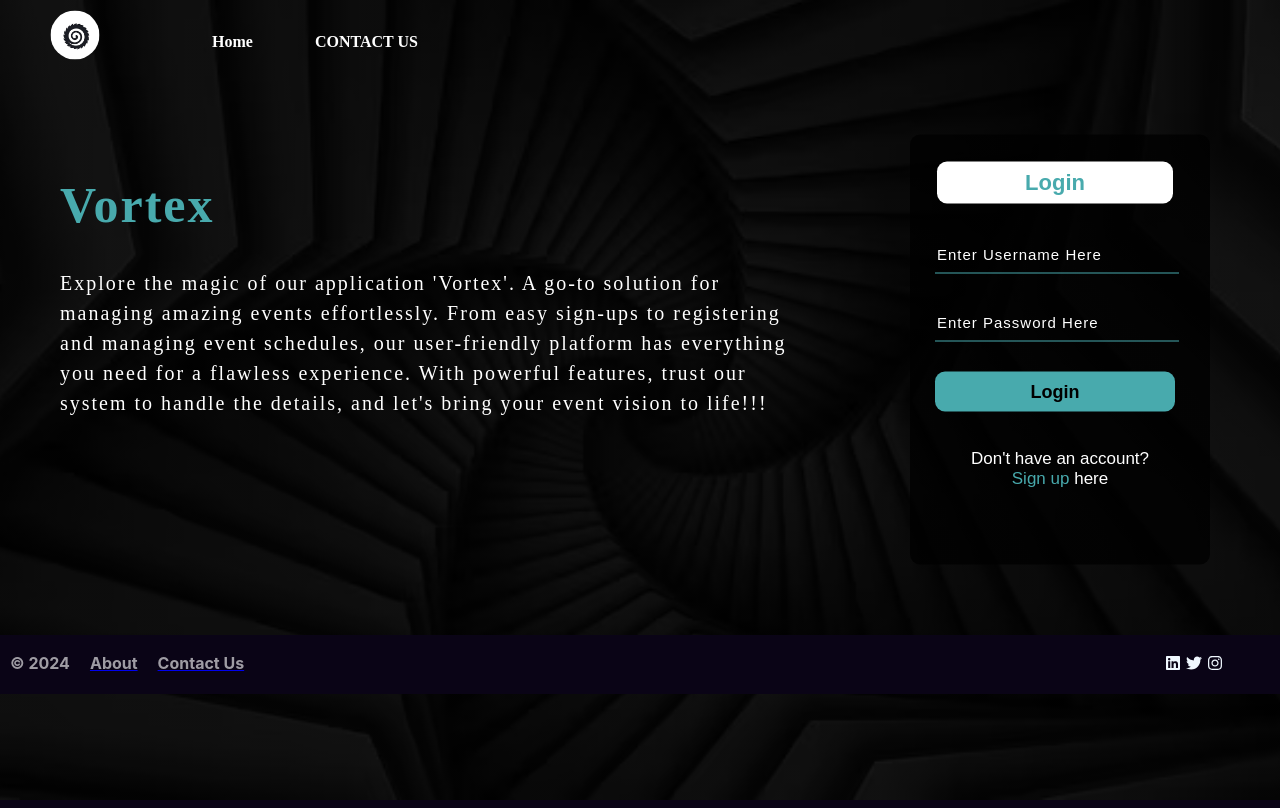
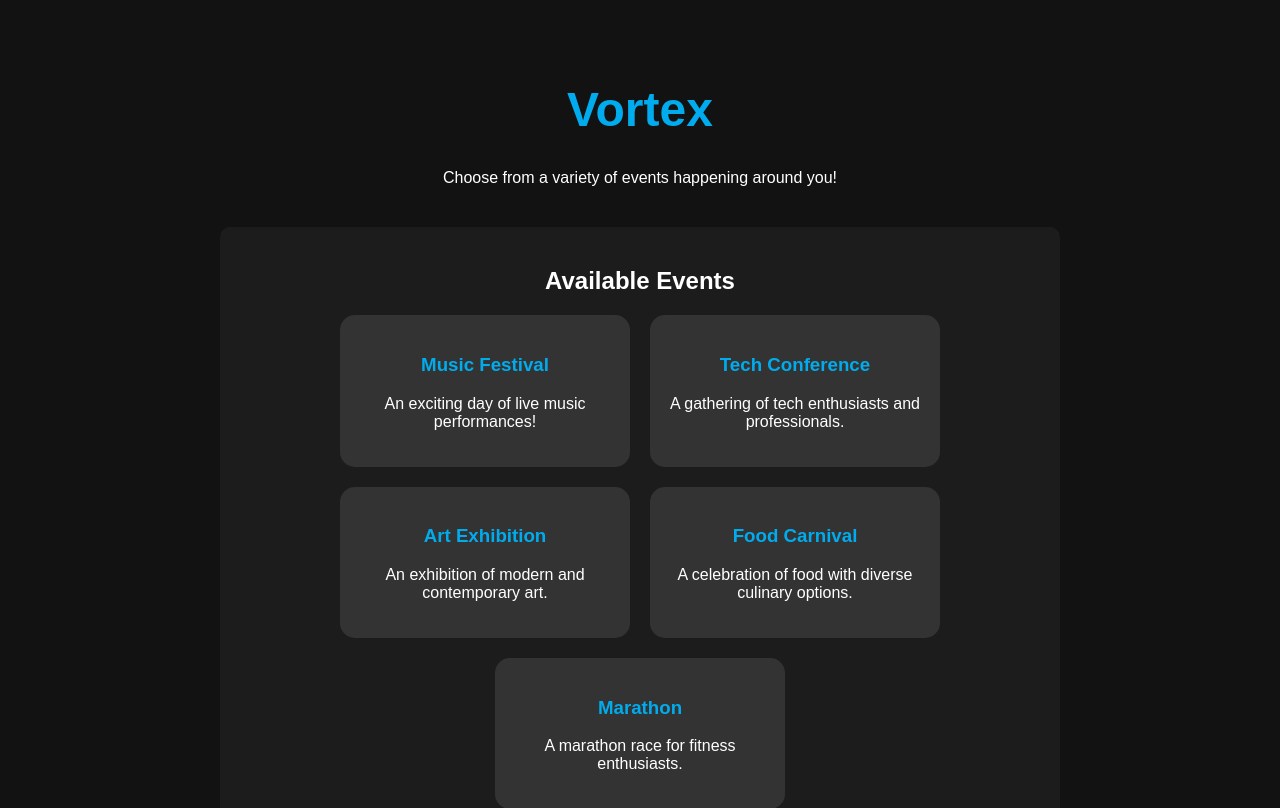
Before and after one commit to SuchitraShankar07/Vortex, a React (Create React App) app in the folder frontend/: page / in a window 1280 px wide. Shown: the top 808 px of the page. Built offline with nearby package versions, Linux system fonts and the light colour scheme.

Commit message:
Update App.js

```diff
--- a/frontend/src/App.js
+++ b/frontend/src/App.js
@@ -1,25 +1,20 @@
-import { HashRouter, Routes, Route } from 'react-router-dom';
-import Navbar from './components/Navbar/Navbar';
-import Footer from "./components/Footer/Footer";
-import Home from './components/Home/Home';
-import ContactPage from './components/ContactPage/ContactPage';
-import Register from './components/Login/Register';
-import './App.css';
+import React from 'react';
+import { BrowserRouter as Router, Route, Routes } from 'react-router-dom';
+import EventSelectionPage from './EventSelectionPage';
+import EventPage from './EventPage';
+import EventRegistration from './EventRegistration';
 
 function App() {
   return (
-    <div className="App">
-      <HashRouter>
-        <Navbar />
+    <Router>
+      <div>
         <Routes>
-          {/* General paths */}
-          <Route path="/" element={<Home />} />
-          <Route path="/contact" element={<ContactPage />} />
-          <Route path="/register" element={<Register />} />
+          <Route path="/" element={<EventSelectionPage />} />
+          <Route path="/event" element={<EventPage />} />
+          <Route path="/register" element={<EventRegistration />} />
         </Routes>
-        <Footer />
-      </HashRouter>
-    </div>
+      </div>
+    </Router>
   );
 }
 
```
